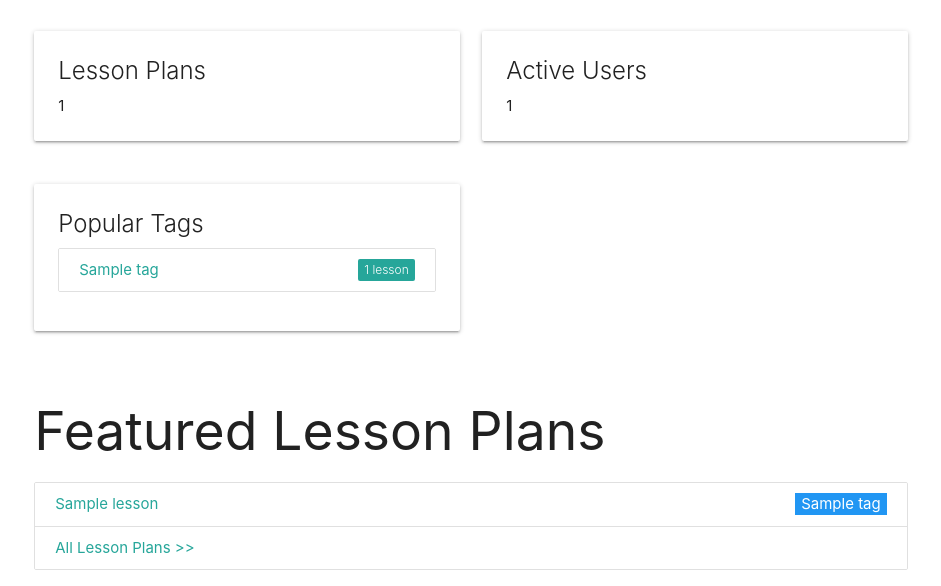
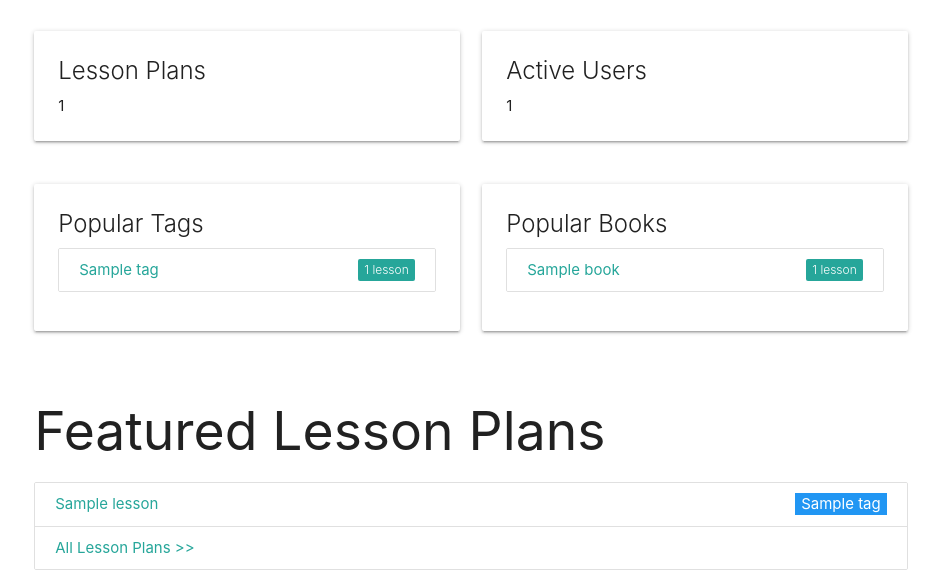
Before and after one commit to denibulkashvili/LessonPlannerSocial, a Django app: page / in a window 1280 px wide. Shown: the part 177-763 px from the top of the page, without its empty margins (169-1110 px from the left). Run offline with Django 3.2, Linux system fonts and the light colour scheme; tables that the repository leaves empty hold one stand-in row (values such as "Sample post").

Commit message:
Add popular books section to homepage

```diff
--- a/lesson_planner/views.py
+++ b/lesson_planner/views.py
@@ -2,7 +2,7 @@
 from django.views.generic import TemplateView, ListView
 from django.contrib.auth.models import User
 from django.db.models import Count
-from lessons.models import Lesson, Tag
+from lessons.models import Lesson, Tag, Book
 
 
 class HomePage(ListView):
@@ -12,10 +12,17 @@ class HomePage(ListView):
 
     @staticmethod
     def get_popular_tags():
-        """Gets a list of tags ordered by most amount of lessons"""
+        """Gets a list of most popular tags by lessons count"""
         all_tags = Tag.objects.all()
         ordered_tags = all_tags.annotate(num_lessons=Count('lesson')).order_by('-num_lessons')
         return ordered_tags[:5]
+
+    @staticmethod
+    def get_popular_books():
+        """Get the list of popular books by lessons count"""
+        all_books = Book.objects.all()
+        ordered_books = all_books.annotate(num_lessons=Count('lessons')).order_by('-num_lessons')
+        return ordered_books[:5]
 
     def get_context_data(self, **kwargs):
         context = super().get_context_data(**kwargs)
@@ -23,6 +30,7 @@ class HomePage(ListView):
         context["featured"] = Lesson.objects.filter(is_featured=True)
         context["num_users"] = User.objects.all().count()
         context["popular_tags"] = self.get_popular_tags()
+        context["popular_books"] = self.get_popular_books()
         return context
 
 
--- a/templates/index.html
+++ b/templates/index.html
@@ -29,7 +29,7 @@
 
   <div class="row">
     <!-- Popular Tags -->
-    <div class="col s6">
+    <div class="col s12 m6">
       <div class="card">
         <div class="card-content">
           <span class="card-title">Popular Tags</span>
@@ -45,7 +45,24 @@
           </ul>
         </div>
       </div>
-
+    </div>
+    <!-- Popular Books -->
+    <div class="col s12 m6">
+      <div class="card">
+        <div class="card-content">
+          <span class="card-title">Popular Books</span>
+          <ul class="collection">
+            {% for book in popular_books %}
+              <a href="{% url 'lessons:book_detail' slug=book.slug %}" class="collection-item">
+                {{ book.title }}
+                <span class="new badge" data-badge-caption="lesson{{ book.lessons.all.count|pluralize }}">{{ book.lessons.all.count }}</span>
+              </a>
+            {% empty %}
+              <li class="collection-item">No books yet.</li>
+            {% endfor %}
+          </ul>
+        </div>
+      </div>
     </div>
   </div>
 
```
